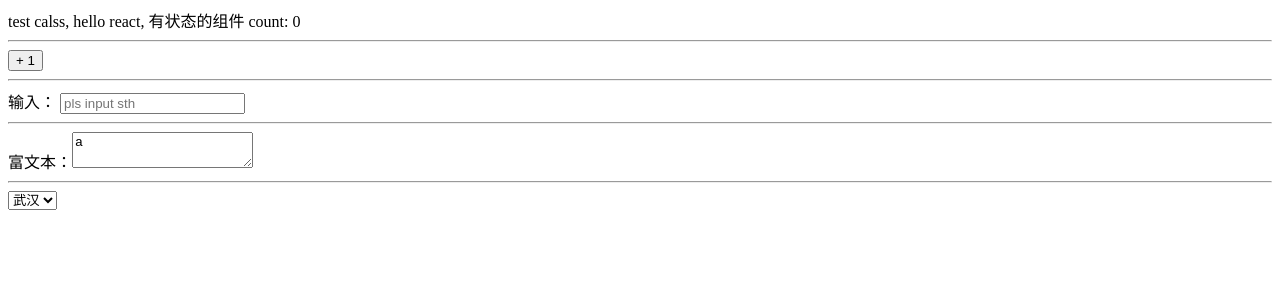
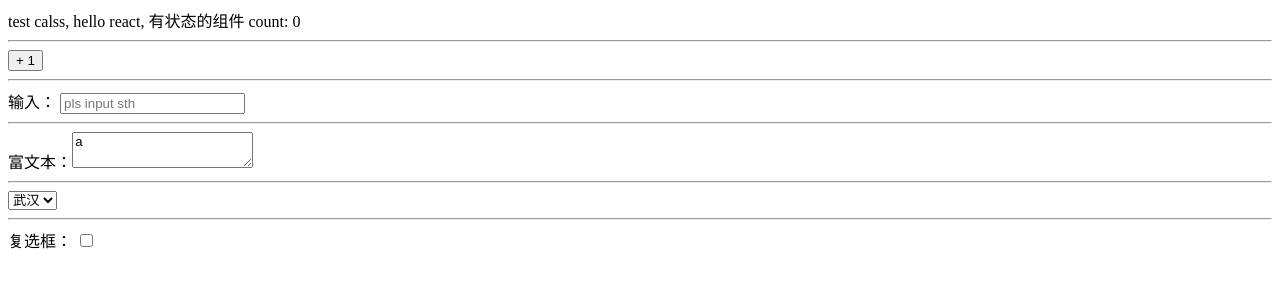
Before and after one commit to ailin-licslan/react-learn, a React (Create React App) app: page / in a window 1280 px wide. Shown: the top 300 px of the page. Built offline with nearby package versions, Linux system fonts and the light colour scheme.

Commit message:
optimize

```diff
--- a/src/index.js
+++ b/src/index.js
@@ -43,7 +43,8 @@ class Hello extends React.Component {
         count: 0,
         test: 'a',
         txt: '',
-        city: 'wh'
+        city: 'wh',
+        isChecked: false
     }
 
 
@@ -91,11 +92,36 @@ class Hello extends React.Component {
     }
 
     //handcity
-    handleCity = (e)=>{
+    handleCity = (e) => {
         this.setState({
             city: e.target.value
         })
     }
+
+    //handleChecked
+    handleCheck = (e) => {
+        this.setState({
+            isChecked: e.target.checked
+        })
+    }
+
+
+
+    //优化上面的四种方法合为一个即可
+    handleForm = (e)=>{
+
+
+        const target = e.target
+
+        const name = target.name
+
+        const value = target.type === 'checkbox' ? target.checked : target.value
+
+        this.setState({
+            [name]:value
+        })
+    }
+
 
     constructor() {
         super()
@@ -135,7 +161,9 @@ class Hello extends React.Component {
                 <div>
 
                     {/* 受控组件 */}
-                    输入： <input type="text" value={this.state.txt} onChange={this.handleChange} placeholder="pls input sth" />
+                    {/* 输入： <input type="text" name="txt" value={this.state.txt} onChange={this.handleChange} placeholder="pls input sth" /> */}
+
+                    输入： <input type="text" name="txt" value={this.state.txt} onChange={this.handleForm} placeholder="pls input sth" />
 
 
 
@@ -144,15 +172,30 @@ class Hello extends React.Component {
                 <hr></hr>
                 <div>
 
-                    富文本：<textarea value={this.state.test} onChange={this.handleContent}></textarea>
+                    {/* 富文本：<textarea name='test' value={this.state.test} onChange={this.handleContent}></textarea> */}
+                    富文本：<textarea name='test' value={this.state.test} onChange={this.handleForm}></textarea>
+
                 </div>
 
                 <hr></hr>
-                <select value={this.state.city} onChange={this.handleCity}>
+                {/* <select name='city' value={this.state.city} onChange={this.handleCity}>
+                    <option value='sh'>上海</option>
+                    <option value='wh'>武汉</option>
+                    <option value='bj'>北京</option>
+                </select> */}
+
+
+                <select name='city' value={this.state.city} onChange={this.handleForm}>
                     <option value='sh'>上海</option>
                     <option value='wh'>武汉</option>
                     <option value='bj'>北京</option>
                 </select>
+
+
+                <hr></hr>
+                {/* 复选框 */}
+                {/* 复选框： <input name='isChecked' type="checkbox" checked={this.state.isChecked} onChange={this.handleCheck}></input> */}
+                复选框： <input name='isChecked' type="checkbox" checked={this.state.isChecked} onChange={this.handleForm}></input>
 
 
                 {/* 3.绑定实例 下面写法就可以   推荐使用哈  onIncrement=()=>{ 推荐使用的写法 }
```
